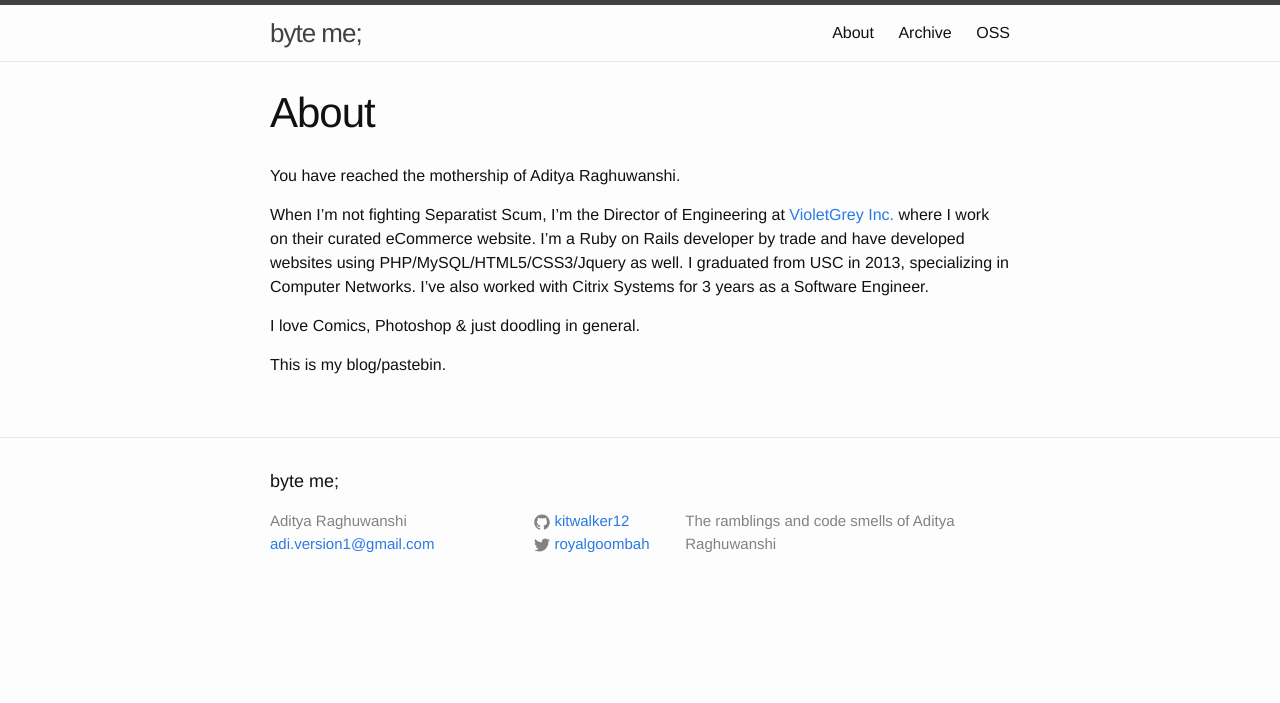
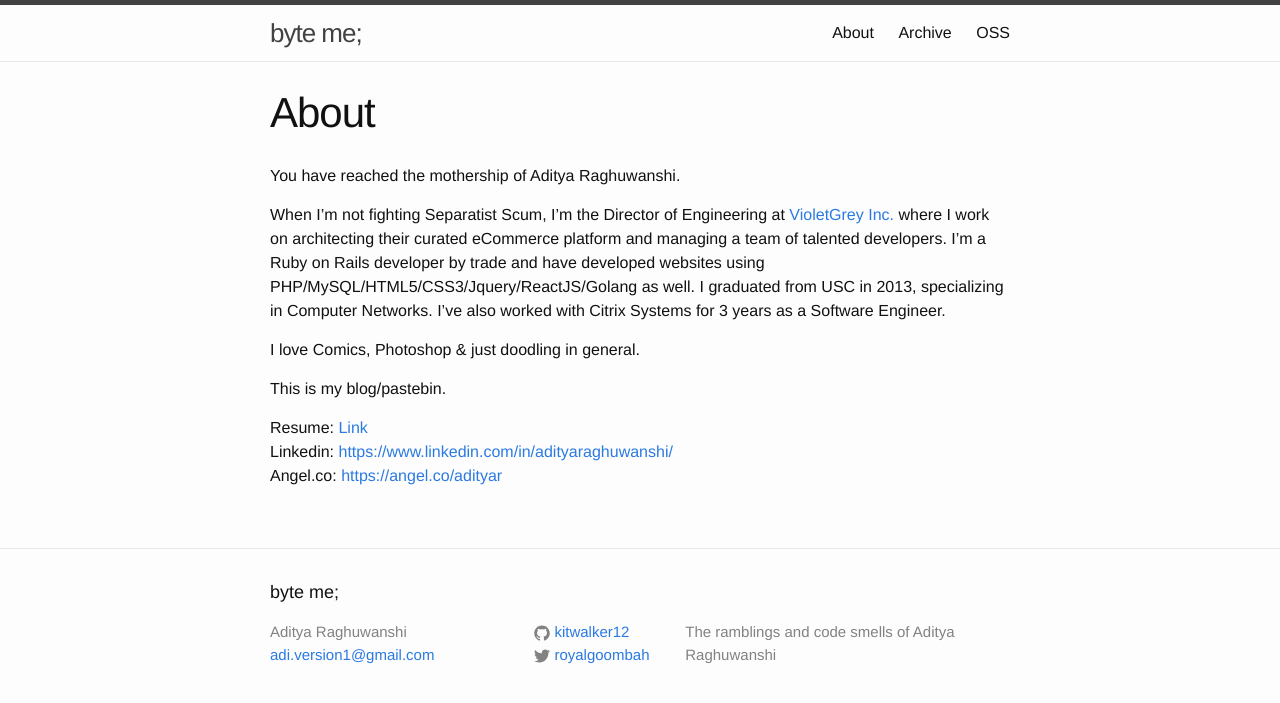
Before and after one commit to kitwalker12/kitwalker12.github.io, a Jekyll site: the page built from about.md, in a window 1280 px wide. Shown: the top 703 px of the page. Built offline with Jekyll 4.4.1, drawn with Linux system fonts in a browser that asks for light colours.

Commit message:
Add resume links

```diff
--- a/about.md
+++ b/about.md
@@ -5,8 +5,14 @@ permalink: /about/
 ---
 You have reached the mothership of Aditya Raghuwanshi.
 
-When I’m not fighting Separatist Scum, I’m the Director of Engineering at [VioletGrey Inc.](http://www.violetgrey.com) where I work on their curated eCommerce website. I’m a Ruby on Rails developer by trade and have developed websites using PHP/MySQL/HTML5/CSS3/Jquery as well. I graduated from USC in 2013, specializing in Computer Networks. I’ve also worked with Citrix Systems for 3 years as a Software Engineer.
+When I’m not fighting Separatist Scum, I’m the Director of Engineering at [VioletGrey Inc.](http://www.violetgrey.com) where I work on architecting their curated eCommerce platform and managing a team of talented developers. I’m a Ruby on Rails developer by trade and have developed websites using PHP/MySQL/HTML5/CSS3/Jquery/ReactJS/Golang as well. I graduated from USC in 2013, specializing in Computer Networks. I’ve also worked with Citrix Systems for 3 years as a Software Engineer.
 
 I love Comics, Photoshop & just doodling in general.
 
 This is my blog/pastebin.
+
+Resume: [Link](/Aditya_Raghuwanshi_resume_2018.pdf){:target="_blank"}
+<br />
+Linkedin: [https://www.linkedin.com/in/adityaraghuwanshi/](https://www.linkedin.com/in/adityaraghuwanshi/){:target="_blank"}
+<br />
+Angel.co: [https://angel.co/adityar](https://angel.co/adityar){:target="_blank"}
```
Also changed, not shown: 1 other file.
